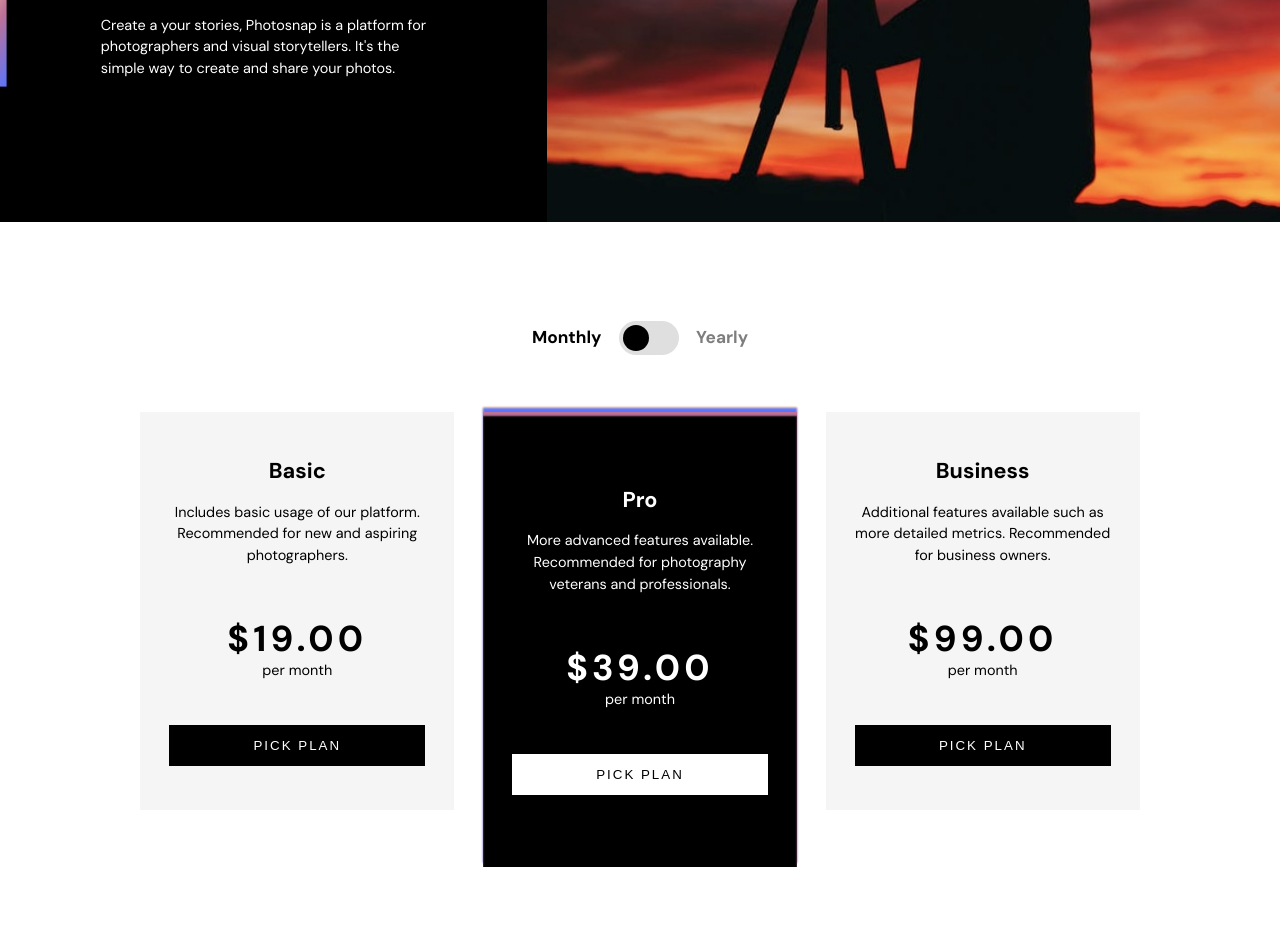
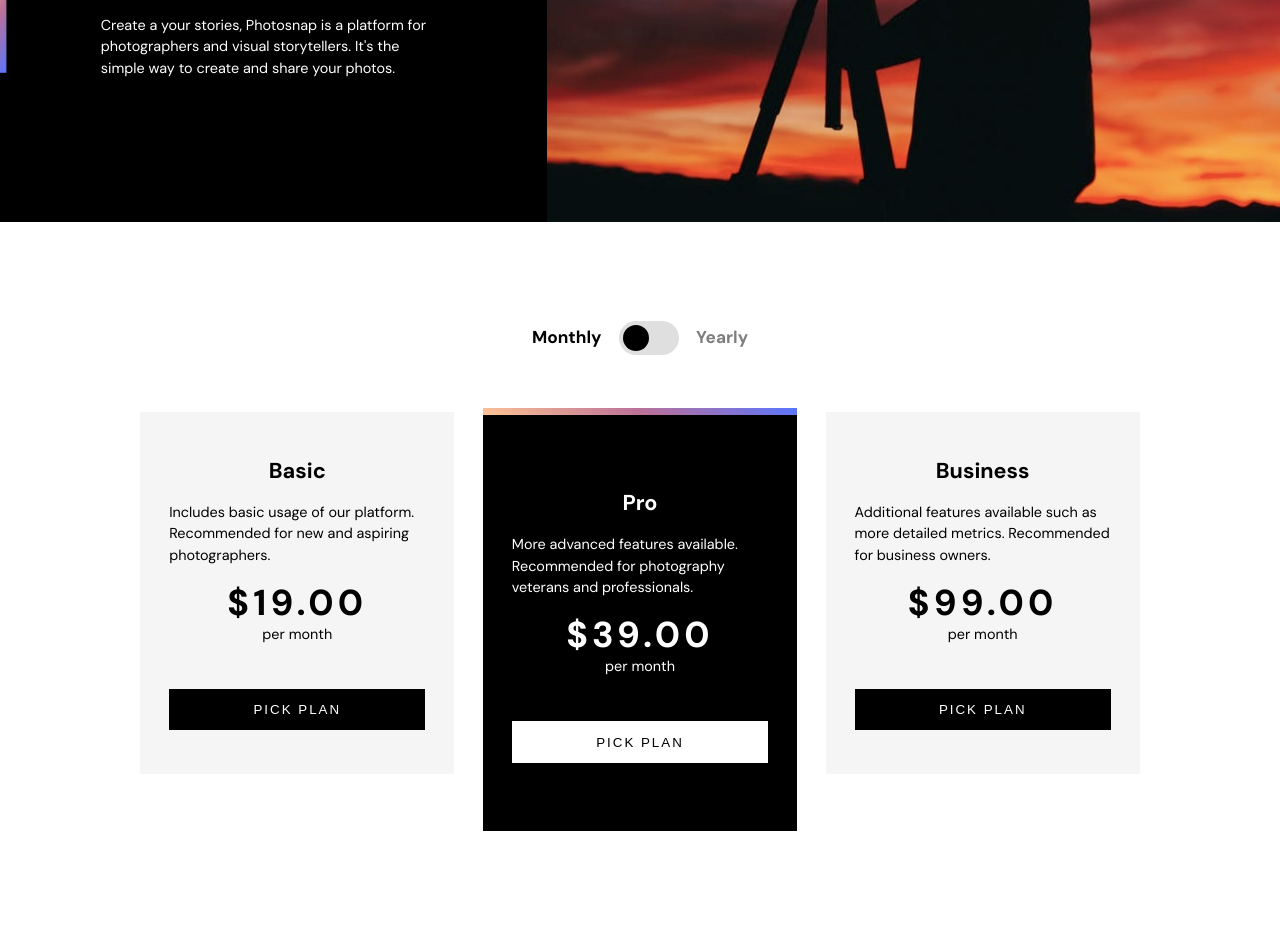
Before and after one commit to joni475/Photo-snap-multi-page-website, a plain HTML site: page starter-code/pricing.html in a window 1280 px wide. Shown: the part 291-1230 px from the top of the page. Drawn offline with Linux system fonts and the light colour scheme.

```diff
--- a/starter-code/pricing.html
+++ b/starter-code/pricing.html
@@ -68,6 +68,8 @@
       </div>
 
       <div class="pro">
+        <div class="pro-side"></div>
+        <div class="pro-wrapper">
           <h3>Pro</h3>
           <p>
             More advanced features available. Recommended for photography
@@ -76,6 +78,8 @@
           <h2 id="proPay">$39.00</h2>
           <p class="per-month">per month</p>
           <button class="btn-three">pick plan</button>
+        </div>
+
       </div>
 
       <div class="business">
--- a/starter-code/styles.css/features.css
+++ b/starter-code/styles.css/features.css
@@ -225,14 +225,14 @@
     background-size: cover;
     background-position: center;
     width: 100%;
-    height: 21em;
+    height: 18.3em;
 }
 
 .header-side {
     height: 0.5em;
     width: 10em;
     position: absolute;
-    top: 21em;
+    top: 18.3em;
     left: 2em;
     background: var(--main-accent);
 }
@@ -454,7 +454,7 @@
         grid-row: 1;
         grid-column: 2 / 3;
         width: 100%;
-        height: 32.6em;
+        height: 30.6em;
     }
 
     .header-story {
@@ -565,7 +565,7 @@
         background-image: url(../assets/features/desktop/hero.jpg);
         background-repeat: no-repeat;
         width: 100%;
-        height: 100%;
+        height: 30.6em;
         justify-self: right;
     }
 
--- a/starter-code/styles.css/pricing.css
+++ b/starter-code/styles.css/pricing.css
@@ -225,14 +225,14 @@
     background-size: cover;
     background-position: center;
     width: 100%;
-    height: 21em;
+    height: 18.3em;
 }
 
 .header-side {
     height: 0.5em;
     width: 10em;
     position: absolute;
-    top: 21em;
+    top: 18.3em;
     left: 2em;
     background: var(--main-accent);
 }
@@ -319,6 +319,7 @@
 .input,
 .subscription-wrapper {
     text-align: center;
+    position: relative;
 }
 
 .basic,
@@ -349,10 +350,22 @@
 .pro {
     background-color: #000;
     color: #fff;
-    box-shadow:
-        inset 0px 4px 2px 0 #bc7198,
-        0px -4px 2px 0 #5776ff,
-        0px -5px 2px 0 #ffc694;
+    padding-right: 0;
+    padding-left: 0;
+}
+
+.pro-side {
+    height: 0.5em;
+    width: 100%;
+    position: relative;
+    top: -3em;
+    background: var(--main-accent);
+}
+.pro-wrapper {
+    display: flex;
+    flex-direction: column;
+    padding-right: 2em;
+    padding-left: 2em;
 }
 
 /* table styling */
@@ -419,7 +432,7 @@
     flex-direction: column;
     align-items: flex-start;
     justify-content: center;
-    padding: 3em 2em;
+    padding: 3em 1em;
 }
 
 article h2 {
@@ -586,10 +599,9 @@
     }
 
     .header-side {
-        width: 10em;
-        left: -4.8em;
-        ;
-        top: 17em;
+        width: 9em;
+        left: -4.3em;
+        top: 15.5em;
         transform: rotate(90deg);
     }
 
@@ -601,18 +613,55 @@
         grid-row: 1;
         grid-column: 2 / 3;
         width: 100%;
-        height: 32.6em;
+        height: 30.6em;
     }
 
     .header-story {
         margin: auto;
-        width: 30em;
+        width: 30.6em;
         display: flex;
         flex-direction: column;
         align-items: flex-start;
         justify-content: center;
     }
 
+    /* subscription-wrapper styling */
+    main {
+        padding-right: 2em;
+        padding-left: 2em;
+    }
+    .subscription-wrapper h2 {
+        margin: 0;
+    }
+
+    .basic,
+    .pro-wrapper,
+    .business {
+        display: grid;
+        grid-template-columns: 1fr 1fr;
+        align-items: center;
+        text-align: left;
+        width: 100%;
+    }
+    #basicPay,
+    #proPay,
+    #businessPay {
+        grid-row: 1;
+        grid-column: 2 / 3;
+        text-align: right;
+    }
+    .per-month {
+        grid-row: 2;
+        grid-column: 2 / 3;
+        text-align: right;
+    }
+    .pro-side {
+        transform: rotate(90deg);
+        position: relative;
+        top: 5.3em;
+        left: -8.4em;
+        width: 17.2em;
+    }
     /* table styling */
     .table-mobile {
         display: none;
@@ -744,12 +793,12 @@
         background-size: cover;
         background-repeat: no-repeat;
         width: 100%;
-        height: 100%;
+        height: 30.6em;
         justify-self: center;
     }
 
     .header-side {
-        top: 16em;
+        top: 15.5em;
     }
 
     .header-story {
@@ -762,7 +811,16 @@
     main {
         padding: 6em 0;
     }
-
+    .basic,
+    .pro-wrapper,
+    .business {
+         display: flex;
+         align-items: center;
+         justify-content: center;
+    }
+    .subscription-wrapper button {
+        width: 100%;
+    }
     .subscription-wrapper {
         display: grid;
         grid-gap: 2em;
@@ -774,6 +832,12 @@
     .pro {
         grid-row: 1 / span 3;
         grid-column: 2 / 3;
+    }
+    .pro-side {
+        transform: rotate(0);
+        left: 0;
+        top: -5em;
+        width: 100%;
     }
 
     .table-mobile {
--- a/starter-code/styles.css/stories.css
+++ b/starter-code/styles.css/stories.css
@@ -223,7 +223,7 @@
     background-repeat: no-repeat;
     background-size: cover;
     width: 100%;
-    height: 25.5em;
+    height: 18.8em;
 }
 
 .header-story {
@@ -337,9 +337,10 @@
 
 .main-photos {
     background-repeat: no-repeat;
+    background-position: center;
     background-size: cover;
     width: 100%;
-    height: 24em;
+    height: 23.4em;
     object-fit: cover;
     display: flex;
     flex-direction: column;
```
Lines whose indentation alone changed are shown as unchanged.
